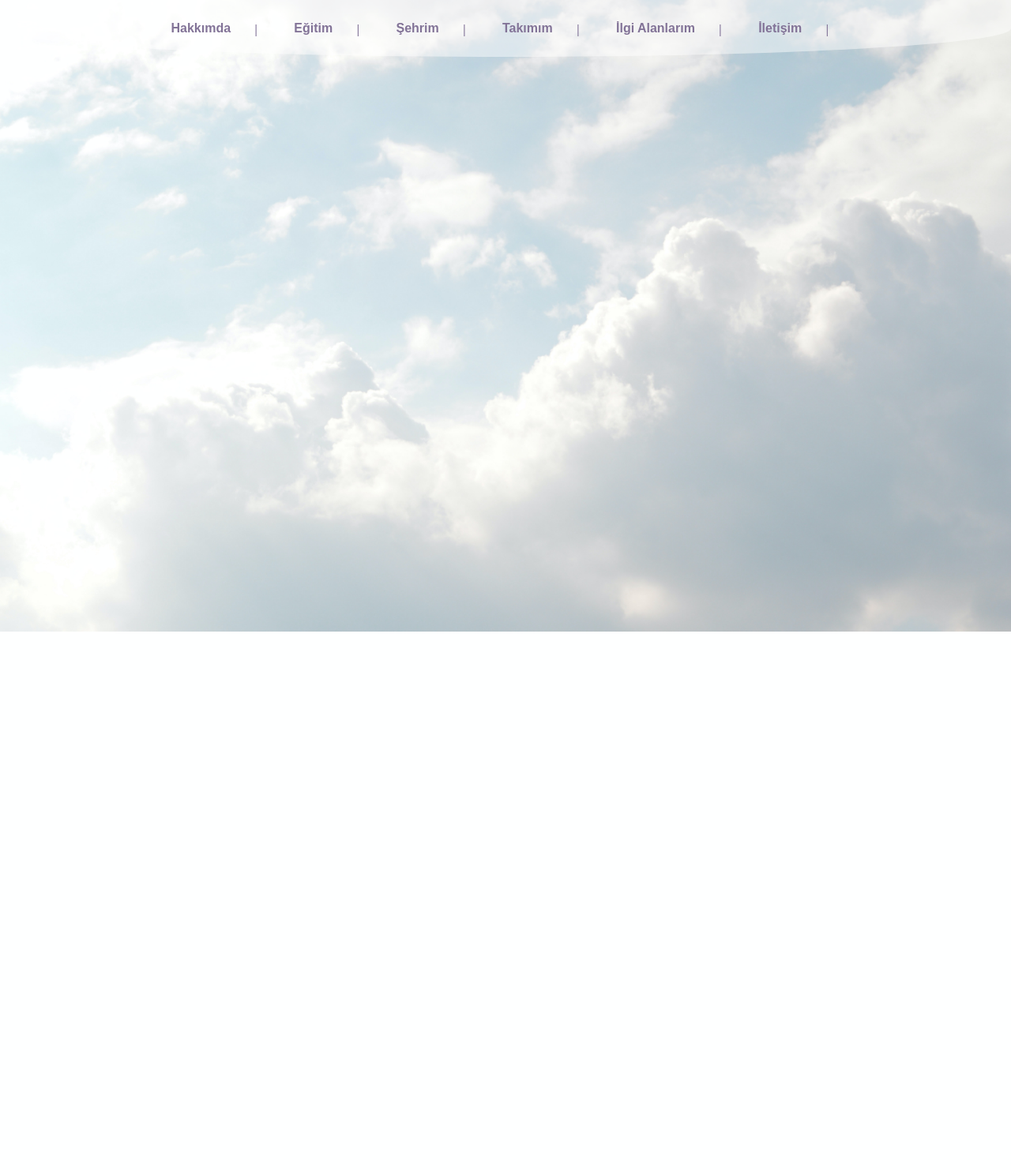
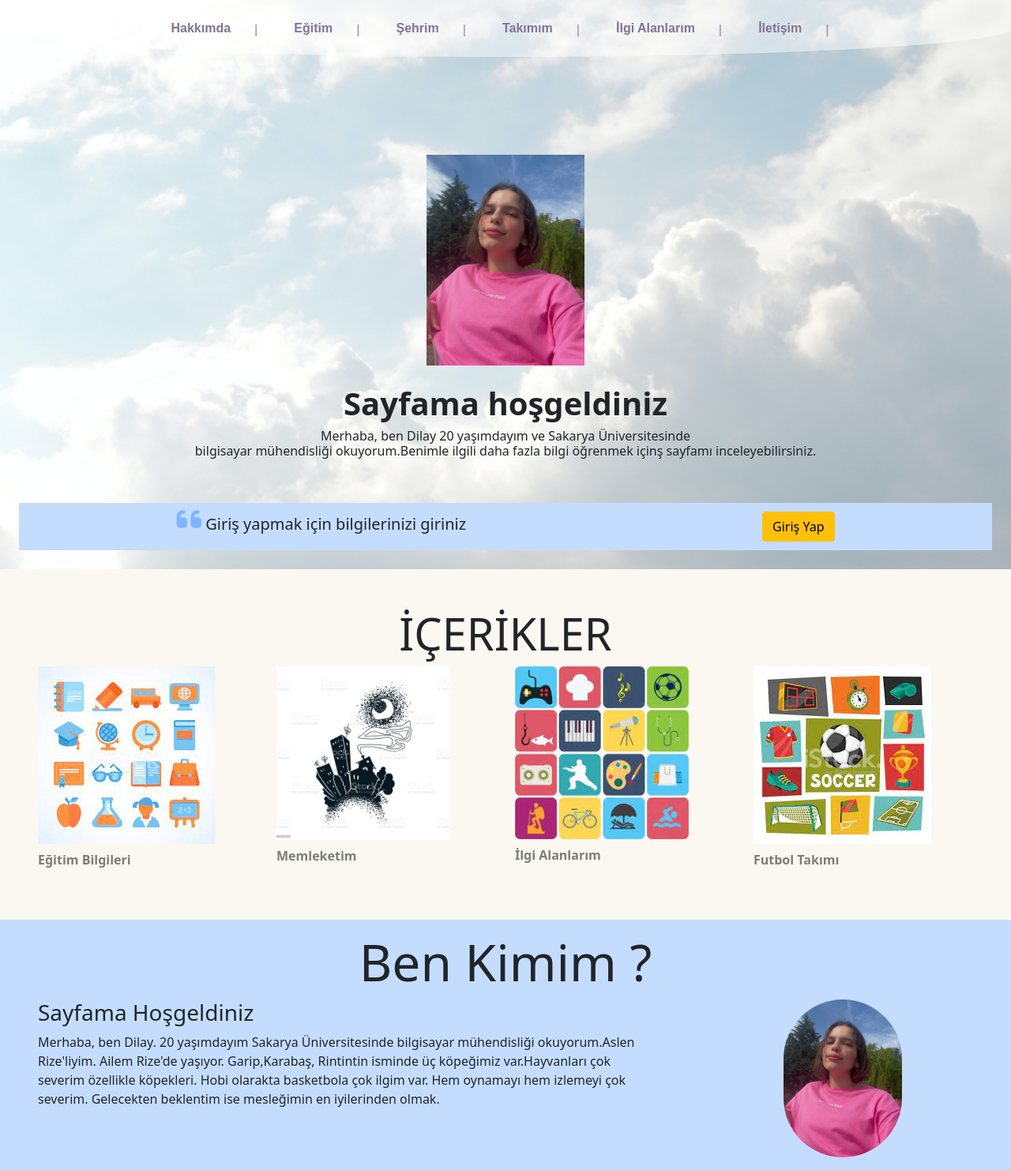
Before and after one commit to dilaykal/webproje, a PHP site: page /webproje.html in a window 1280 px wide. Shown: the whole page at 79% size. Before the commit the page ends 800 px from the top, so only its background shows below. Run offline with PHP 8.4, Linux system fonts and the light colour scheme; some libraries are stand-ins or nearby versions.

Commit message:
ben kimim bölümü tamamlandı

```diff
--- a/style.css
+++ b/style.css
@@ -42,3 +42,26 @@
         background-color: #F7F5F2;
     }
 }
+.bosluk{
+    margin-top:100px;
+}
+.giriş{
+    height:60px;
+    background-color:#C4DDFF;
+}
+.tirnak{
+    color:#7FB5FF;
+    font-size: 36px;
+}
+.paragraf{
+    font-size:20px;
+}
+.içerikler{
+    background-color: #FBF8F1;
+}
+.kimim{
+    background-color: #C4DDFF;
+}
+.profil img{
+    border-radius: 100px;
+}
--- a/webproje.html
+++ b/webproje.html
@@ -6,6 +6,7 @@
     <meta name="viewport" content="width=device-width, initial-scale=1.0">
     <link rel="stylesheet" href="bootstrap.css" />
     <link rel="stylesheet" href="style.css" />
+    <link rel="stylesheet" href="https://cdnjs.cloudflare.com/ajax/libs/font-awesome/6.1.1/css/all.min.css" integrity="sha512-KfkfwYDsLkIlwQp6LFnl8zNdLGxu9YAA1QvwINks4PhcElQSvqcyVLLD9aMhXd13uQjoXtEKNosOWaZqXgel0g==" crossorigin="anonymous" referrerpolicy="no-referrer" />
     <link rel="preconnect" href="https://fonts.googleapis.com">
     <link rel="preconnect" href="https://fonts.gstatic.com" crossorigin>
     <title>Document</title>
@@ -53,11 +54,74 @@
                 </ul>
               </div>
             </div>
-          </nav>
+        </nav>
+        <div class="container mt-4 mb-4">
+            <div class="row">
+                <div class="col-md12 d-flex flex-column align-items-center">
+                    <img src="resimler/IMG_7160.jpg" width="200px" class="img-fluid bosluk mb-4" alt="">
+                    <h5 class="display-6 text-center text-body fw-bold">Sayfama hoşgeldiniz</h5>
+                    <h6 class="text-center">Merhaba, ben Dilay 20 yaşımdayım ve Sakarya Üniversitesinde <br>bilgisayar mühendisliği okuyorum.Benimle ilgili daha fazla bilgi öğrenmek içinş sayfamı inceleyebilirsiniz.</h6>
+            </div>
+        </div>
     </div>
-    <div class="container">
+    <div class="container-fluid">
+        <div class="row p-4">
+            <div class="col-md-12 d-flex giriş justify-content-around align-items-center">
+                <p class="paragraf">
+                    <i class="fa-solid fa-quote-left tirnak"></i>
+                    Giriş yapmak için bilgilerinizi giriniz
+                </p>
+                <button class="btn btn-warning">Giriş Yap</button>
+            </div>
+        </div>
+    </div>
+    <div class="container-fluid p-5 içerikler">
+        <div class="row ext-center">
+            <h4 class="display-4 text-center">İÇERİKLER</h4>
+            <div class="col-md-3">
+                <img src="resimler/eğitim.jfif" class="img-fluid" alt="" />
+                <p class="text-black-50 fw-bolder mt-2">
+                    Eğitim Bilgileri
+                </p>
+            </div>
+            <div class="col-md-3">
+                <img src="resimler/şehir.jpg" width="220px" class="img-fluid" alt="" />
+                <p class="text-black-50 fw-bolder mt-2">
+                    Memleketim
+                </p>
+            </div>
+            <div class="col-md-3">
+                <img src="resimler/hobi.jfif" width="220px" class="img-fluid" alt="" />
+                <p class="text-black-50 fw-bolder mt-2">
+                    İlgi Alanlarım
+                </p>
+            </div>
+            <div class="col-md-3">
+                <img src="resimler/futbol.jfif" class="img-fluid" alt="" />
+                <p class="text-black-50 fw-bolder mt-2">
+                    Futbol Takımı
+                </p>
+            </div>
+        </div>
+    </div>
+    <div class="container-fluid kimim  py-3">
         <div class="row">
-            <div class="col-md-12"></div>
+            <h2 class="display-3 text-center">Ben Kimim ?</h2>
+            <div class="col-md-8 px-5">
+                <h3>Sayfama Hoşgeldiniz</h3>
+                <p>
+                    Merhaba, ben Dilay. 20 yaşımdayım Sakarya Üniversitesinde bilgisayar
+                    mühendisliği okuyorum.Aslen Rize'liyim. Ailem Rize'de yaşıyor. Garip,Karabaş,
+                    Rintintin isminde üç köpeğimiz var.Hayvanları çok severim özellikle köpekleri.
+                    Hobi olarakta basketbola çok ilgim var. Hem oynamayı hem izlemeyi çok severim.
+                    Gelecekten beklentim ise mesleğimin en iyilerinden olmak.
+                </p>
+            </div>
+            <div class="col-md-4 text-center">
+                <div class="profil">
+                    <img src="resimler/IMG_7160.jpg" class="img-fluid" width="150px" alt="" />
+                </div>
+            </div>
         </div>
     </div>
     <script src="bootstrap.js"></script>
```
Also changed, not shown: resimler/eğitim.jfif (added), resimler/futbol.jfif (added), resimler/hobi.jfif (added), resimler/şehir.jpg (added).
